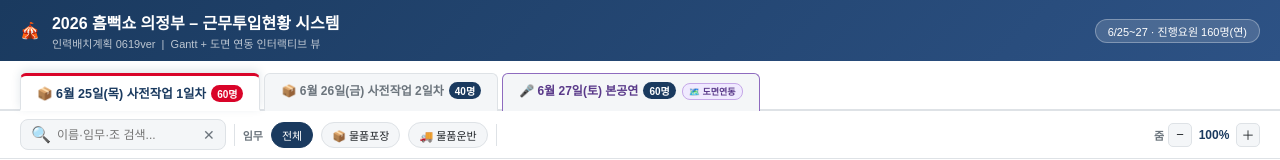
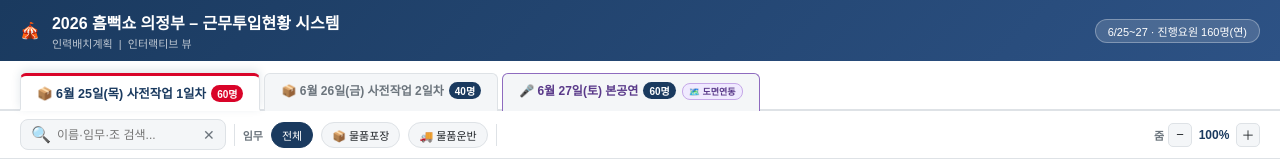
Before and after one commit to tmdgns175/SUMMERSWAG2026, a plain HTML site: page index.html in a window 1280 px wide. Shown: the top 160 px of the page. Drawn offline with Linux system fonts and the light colour scheme.

Commit message:
Update index.html

```diff
--- a/index.html
+++ b/index.html
@@ -260,7 +260,7 @@ body{font-family:'Malgun Gothic','Apple SD Gothic Neo',sans-serif;background:var
 <!-- HEADER -->
 <div class="hdr">
   <div>🎪</div>
-  <div><h1>2026 흠뻑쇼 의정부 – 근무투입현황 시스템</h1><p>인력배치계획 0619ver &nbsp;|&nbsp; Gantt + 도면 연동 인터랙티브 뷰</p></div>
+  <div><h1>2026 흠뻑쇼 의정부 – 근무투입현황 시스템</h1><p>인력배치계획 &nbsp;|&nbsp; 인터랙티브 뷰</p></div>
   <div class="hdr-badge">6/25~27 · 진행요원 160명(연)</div>
 </div>
 
```
